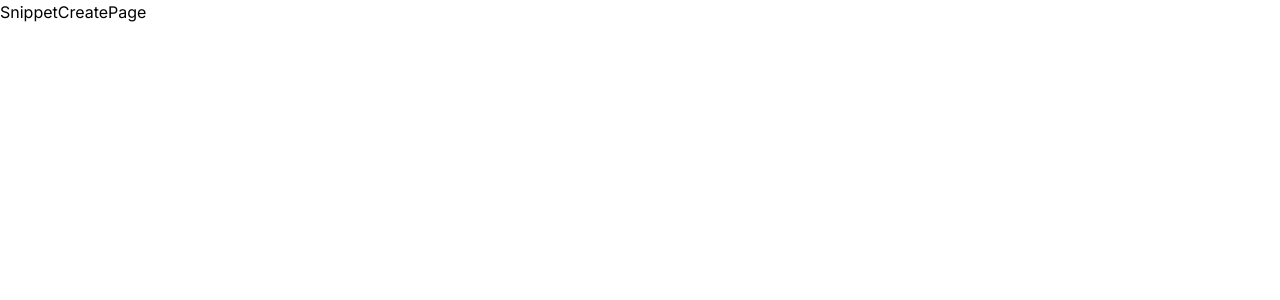
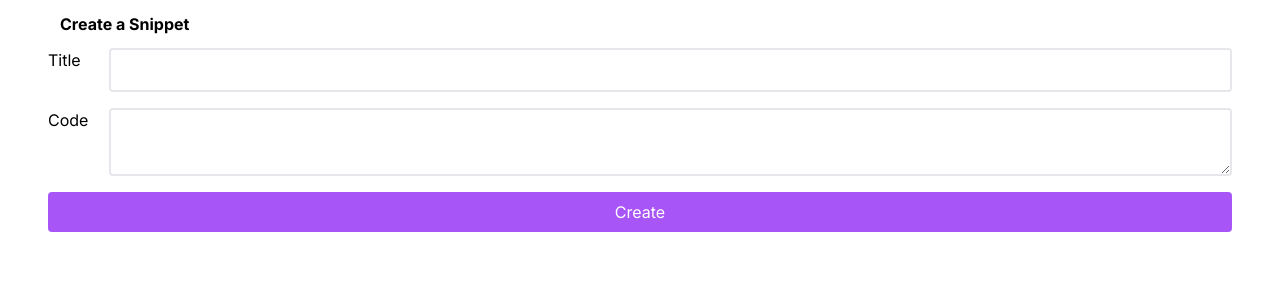
Before and after one commit to VasylPopaz/snippets, a Next.js app: page /snippets/new in a window 1280 px wide. Shown: the top 300 px of the page. Built offline with nearby package versions, Linux system fonts and the light colour scheme.

Commit message:
add form for create snippet

```diff
--- a/src/app/layout.tsx
+++ b/src/app/layout.tsx
@@ -16,7 +16,9 @@ export default function RootLayout({
 }>) {
   return (
     <html lang="en">
-      <body className={inter.className}>{children}</body>
+      <body className={inter.className}>
+        <div className="container mx-auto px-12">{children}</div>
+      </body>
     </html>
   );
 }
--- a/src/app/snippets/new/page.tsx
+++ b/src/app/snippets/new/page.tsx
@@ -1,4 +1,37 @@
 const SnippetCreatePage = () => {
-  return <div>SnippetCreatePage</div>;
+  return (
+    <form>
+      <h3 className="font-bold m-3">Create a Snippet</h3>
+      <div className="flex flex-col gap-4">
+        <div className="flex gap-4">
+          <label className="w-12" htmlFor="title">
+            Title
+          </label>
+          <input
+            type="text"
+            name="title"
+            id="title"
+            className="border-2 rounded p-2 w-full outline-none focus-visible:border-purple-500"
+          />
+        </div>
+        <div className="flex gap-4">
+          <label className="w-12" htmlFor="code">
+            Code
+          </label>
+          <textarea
+            name="code"
+            id="code"
+            className="border-2 rounded p-2 w-full outline-none focus-visible:border-purple-500"
+          />
+        </div>
+        <button
+          type="submit"
+          className="rounded p-2 bg-purple-500 text-white hover:bg-purple-800 focus-visible:bg-purple-800 transition duration-300"
+        >
+          Create
+        </button>
+      </div>
+    </form>
+  );
 };
 export default SnippetCreatePage;
--- /dev/null
+++ b/src/db/index.ts
@@ -0,0 +1,3 @@
+import { PrismaClient } from "@prisma/client";
+
+export const db = new PrismaClient();
```
